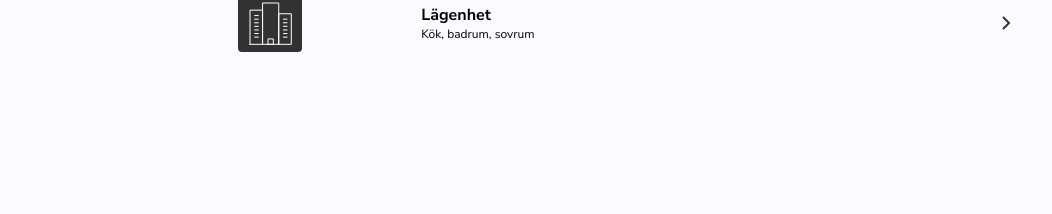
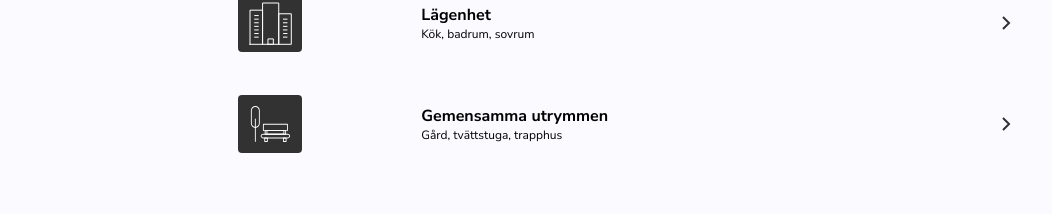
Before and after one commit to allmannyttan/felanmalan, a React (Vite) app in the folder packages/client/: page /plats in a window 1280 px wide. Shown: the part 237-451 px from the top of the page, without its empty margins (0-1052 px from the left). Built offline with nearby package versions, Linux system fonts and the light colour scheme; no server answers; the HTML template or start-up script is replaced by a standard one.

Commit message:
chore: add shared spaces button

```diff
--- a/packages/client/src/assets/icons/index.ts
+++ b/packages/client/src/assets/icons/index.ts
@@ -14,6 +14,7 @@ import radiator from './radiator.svg'
 import kitchenFan from './kitchen_fan.svg'
 import drain from './drain.svg'
 import lamp from './lamp.svg'
+import sharedSpaces from './shared_spaces.svg'
 
 export {
   other,
@@ -32,4 +33,5 @@ export {
   kitchenFan,
   drain,
   lamp,
+  sharedSpaces,
 }
--- a/packages/client/src/components/Icon.tsx
+++ b/packages/client/src/components/Icon.tsx
@@ -21,6 +21,7 @@ export enum IconName {
   'Belysning',
   'Element',
   'Värme',
+  'Gemensamma utrymmen',
 }
 
 const Icons = {
@@ -42,6 +43,7 @@ const Icons = {
   [IconName['Belysning']]: Svg.lamp,
   [IconName['Element']]: Svg.radiator,
   [IconName['Värme']]: Svg.radiator,
+  [IconName['Gemensamma utrymmen']]: Svg.sharedSpaces,
 }
 
 type Props = {
--- a/packages/client/src/pages/Place.tsx
+++ b/packages/client/src/pages/Place.tsx
@@ -29,6 +29,13 @@ const Place = () => {
               subtitle="Kök, badrum, sovrum"
               sendTo="rum"
             />
+            <NextStepCard
+              bg="inherit"
+              title="Gemensamma utrymmen"
+              subtitle="Gård, tvättstuga, trapphus"
+              sendTo="rum"
+              type="shared"
+            />
           </li>
         </Elements.Layout.Ul>
       </Section>
```
Also changed, not shown: packages/client/src/assets/icons/shared_spaces.svg (added).
